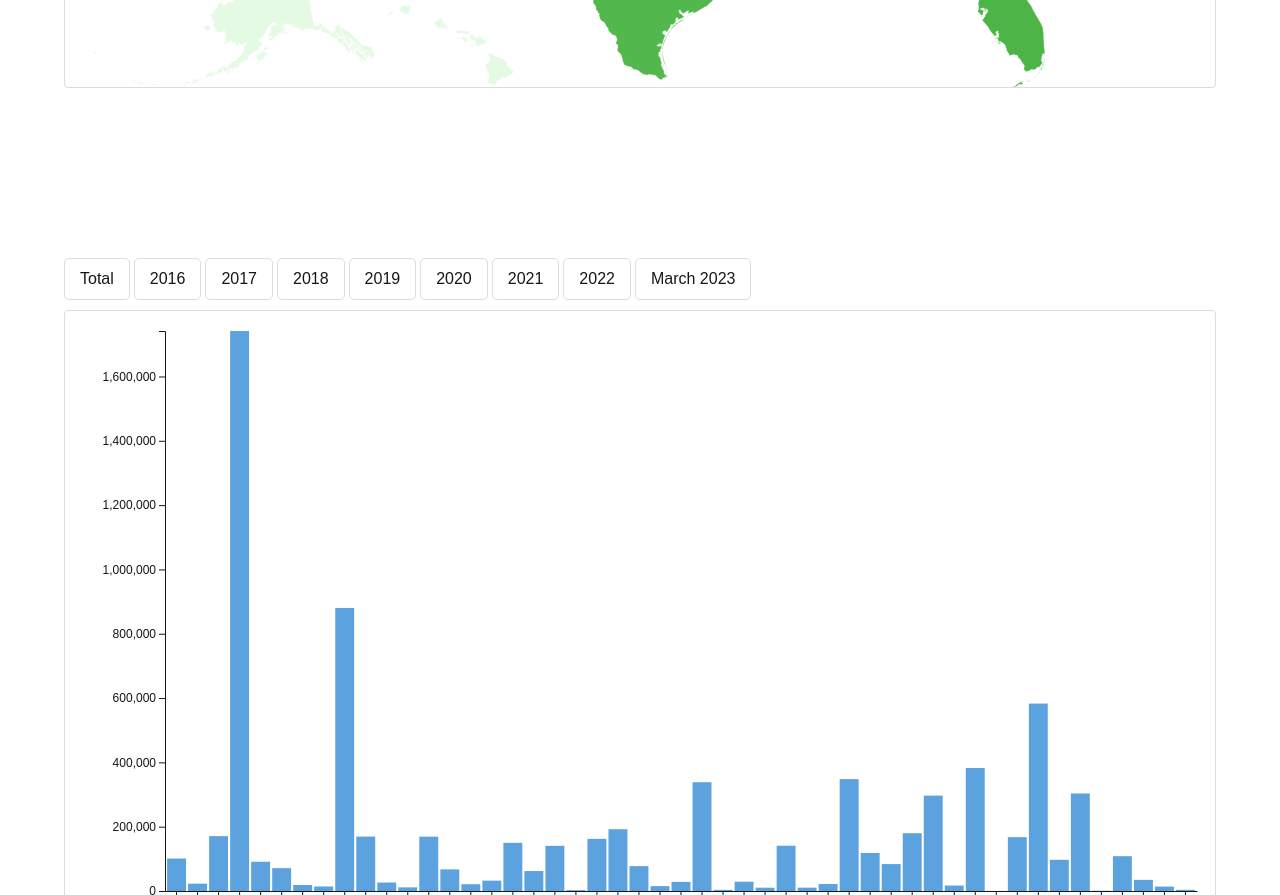
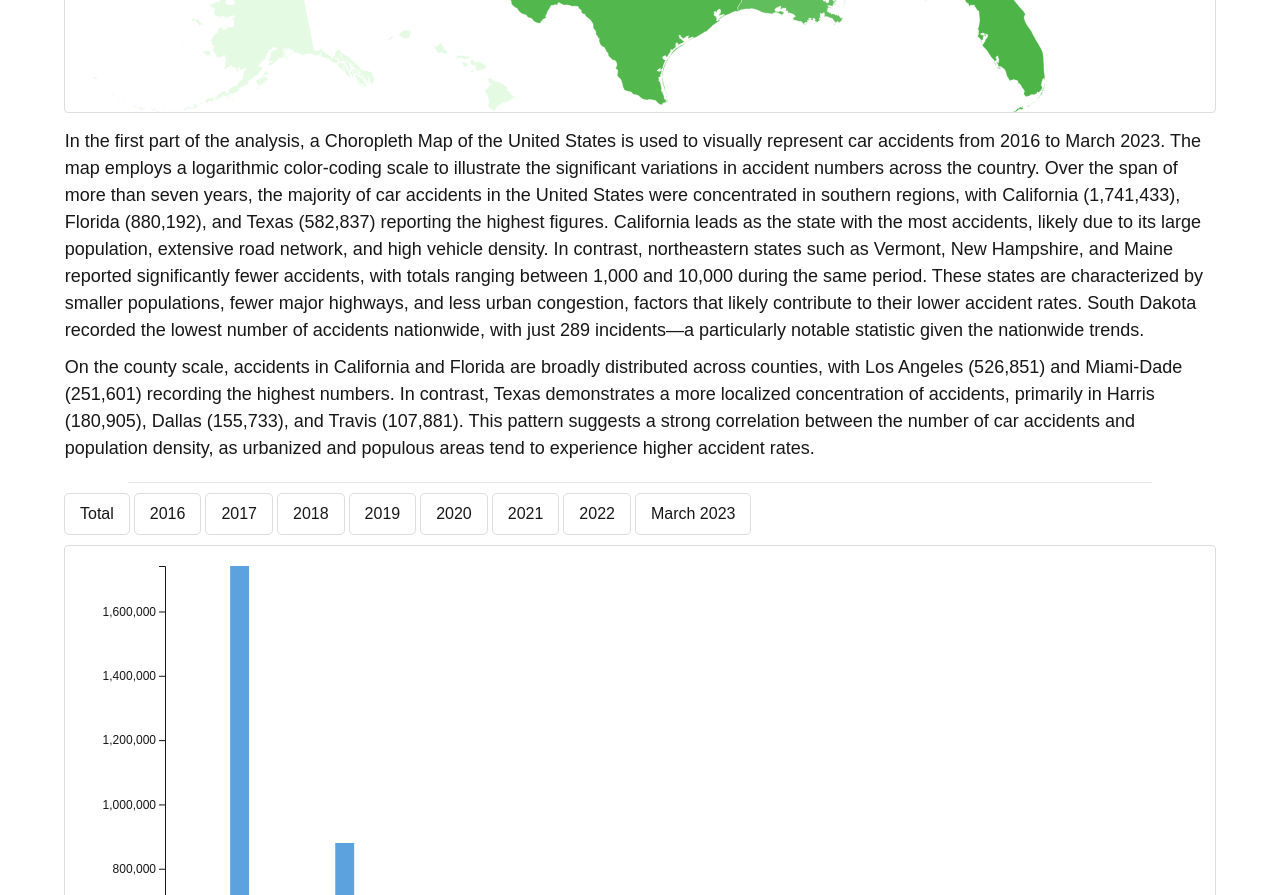
Before and after one commit to minhanhnguy/us-car-accidents-visualization, a Next.js app: page / in a window 1280 px wide. Shown: the part 760-1655 px from the top of the page. Built offline with nearby package versions, Linux system fonts and the light colour scheme.

Commit message:
first deployment

```diff
--- a/src/app/chartsTemplate/BarChart.jsx
+++ b/src/app/chartsTemplate/BarChart.jsx
@@ -10,7 +10,6 @@ export default function BarChart() {
   const tooltipRef = useRef();
   const stateMetadata = returnStateData();
 
-  // Fetch and update chart data
   const fetchChartData = async (dataPath) => {
     try {
       const response = await fetch(dataPath);
@@ -54,12 +53,10 @@ export default function BarChart() {
       .attr("width", svgWidth)
       .attr("height", svgHeight);
 
-    // Clear the SVG before rendering
     svg.selectAll("*").remove();
 
     const tooltip = d3.select(tooltipRef.current);
 
-    // Add X-axis
     svg
       .append("g")
       .attr("transform", `translate(0,${svgHeight - margins.bottom})`)
@@ -88,9 +85,9 @@ export default function BarChart() {
           .append("rect")
           .attr("class", "bar")
           .attr("x", (_, index) => xScale(stateNames[index]))
-          .attr("y", yScale(0)) // Start from baseline
+          .attr("y", yScale(0))
           .attr("width", xScale.bandwidth())
-          .attr("height", 0) // Initial height 0
+          .attr("height", 0)
           .style("fill", "#5ba2de")
           .call((enter) =>
             enter
@@ -119,7 +116,6 @@ export default function BarChart() {
         )
     );
 
-    // Add transparent overlays for tooltip interaction
     svg
       .selectAll(".overlay")
       .data(accidentCounts)
@@ -130,7 +126,7 @@ export default function BarChart() {
       .attr("width", xScale.bandwidth())
       .attr("height", svgHeight - margins.top - margins.bottom)
       .style("fill", "transparent")
-      .on("mouseover", function (event, d) {
+      .on("mouseover", function (_, d) {
         const index = accidentCounts.indexOf(d);
         const formattedNumber = d3.format(",")(d);
         const stateName = stateMetadata.states.find(
@@ -145,8 +141,8 @@ export default function BarChart() {
       })
       .on("mousemove", function (event) {
         tooltip
-          .style("left", `${event.pageX + 5}px`) // Adjust horizontal offset
-          .style("top", `${event.pageY - 20}px`); // Align vertically with cursor
+          .style("left", `${event.pageX + 5}px`)
+          .style("top", `${event.pageY - 20}px`);
       })
       .on("mouseout", () => {
         tooltip.style("opacity", 0);
--- a/src/app/chartsTemplate/Map.jsx
+++ b/src/app/chartsTemplate/Map.jsx
@@ -39,7 +39,7 @@ export default function Map() {
     return state ? data[state.short] : undefined;
   };
 
-  const renderLegend = (colorScale, canvasHeight, largest, isCounty) => {
+  const renderLegend = (colorScale, canvasHeight) => {
     const legendWidth = 6;
     const legendHeight = canvasHeight / 2;
 
@@ -144,14 +144,14 @@ export default function Map() {
             regionData ? formatNumber(regionData) : "N/A"
           }`
         )
-        .style("left", `${event.pageX - 95}px`)
-        .style("top", `${event.pageY - 180}px`);
+        .style("left", `${event.pageX + 5}px`)
+        .style("top", `${event.pageY - 20}px`);
     };
 
     const handleMouseMove = (event) => {
       tooltip
-        .style("left", `${event.pageX - 95}px`)
-        .style("top", `${event.pageY - 180}px`);
+        .style("left", `${event.pageX + 5}px`)
+        .style("top", `${event.pageY - 20}px`);
     };
 
     const handleMouseOut = () => {
@@ -173,7 +173,7 @@ export default function Map() {
       .on("mousemove", handleMouseMove)
       .on("mouseout", handleMouseOut);
 
-    renderLegend(colorScale, height, largest, isCounty);
+    renderLegend(colorScale, height);
   };
 
 
@@ -218,7 +218,7 @@ export default function Map() {
             backgroundColor: "white",
           }}
         >
-          {geoJsonPath.includes("States") ? "Switch to Counties" : "Switch to States"}
+          {geoJsonPath.includes("States") ? "Switch to County Scale" : "Switch to State Scale"}
         </button>
         <svg ref={svgRef} className="canvas"></svg>
         <div ref={tooltipRef} className="tooltip"></div>
--- a/src/app/globals.css
+++ b/src/app/globals.css
@@ -59,6 +59,10 @@ h1 {
   font-size: 32px;
 }
 
+p {
+  margin-bottom: 10px;
+}
+
 .header{
   margin: 20px;
 }
@@ -70,7 +74,7 @@ h1 {
 
 .reportContent {
   width: 100%;
-  font-size: 16px;
+  font-size: 18px;
 }
 
 .canvas {
--- a/src/app/page.js
+++ b/src/app/page.js
@@ -30,8 +30,41 @@ export default function Home() {
           from 2016 to March 2023, in an effort to raise awareness about the
           severity of car incidents in general.
         </p>
+
       </div>
       <MapSection />
+      <div className="reportContainer">
+      <p className="reportContent" style={{marginTop: "15px",}}>
+          In the first part of the analysis, a Choropleth Map of the United
+          States is used to visually represent car accidents from 2016 to March
+          2023. The map employs a logarithmic color-coding scale to illustrate
+          the significant variations in accident numbers across the country.
+          Over the span of more than seven years, the majority of car accidents
+          in the United States were concentrated in southern regions, with
+          California (1,741,433), Florida (880,192), and Texas (582,837)
+          reporting the highest figures. California leads as the state with the
+          most accidents, likely due to its large population, extensive road
+          network, and high vehicle density. In contrast, northeastern states
+          such as Vermont, New Hampshire, and Maine reported significantly fewer
+          accidents, with totals ranging between 1,000 and 10,000 during the
+          same period. These states are characterized by smaller populations,
+          fewer major highways, and less urban congestion, factors that likely
+          contribute to their lower accident rates. South Dakota recorded the
+          lowest number of accidents nationwide, with just 289 incidents—a
+          particularly notable statistic given the nationwide trends.
+        </p>
+        <p className="reportContent">
+          On the county scale, accidents in California and Florida are broadly
+          distributed across counties, with Los Angeles (526,851) and Miami-Dade
+          (251,601) recording the highest numbers. In contrast, Texas
+          demonstrates a more localized concentration of accidents, primarily in
+          Harris (180,905), Dallas (155,733), and Travis (107,881). This pattern
+          suggests a strong correlation between the number of car accidents and
+          population density, as urbanized and populous areas tend to experience
+          higher accident rates.
+        </p>
+      </div>
+      <hr style={{marginTop: "20px", width: "80%", marginLeft: "auto", marginRight: "auto"}}></hr>
       <BarChartSection />
     </div>
   );
--- a/src/app/sections/MapSection.jsx
+++ b/src/app/sections/MapSection.jsx
@@ -5,7 +5,7 @@ export default function MapSection() {
     <div>
       <div
         id="data-container"
-        className="flex flex-col w-screen h-screen items-center"
+        className="flex flex-col w-screen items-center"
       >
         <Map />
       </div>
--- a/src/app/sections/barChartSection.jsx
+++ b/src/app/sections/barChartSection.jsx
@@ -5,7 +5,7 @@ export default function BarChartSection() {
     <div>
       <div
         id="data-container"
-        className="flex flex-col w-screen h-screen items-center"
+        className="flex flex-col w-screen items-center"
       >
         <BarChart />
       </div>
```
Also changed, not shown: 1 other file (tests, documents, lock files or other folders).
